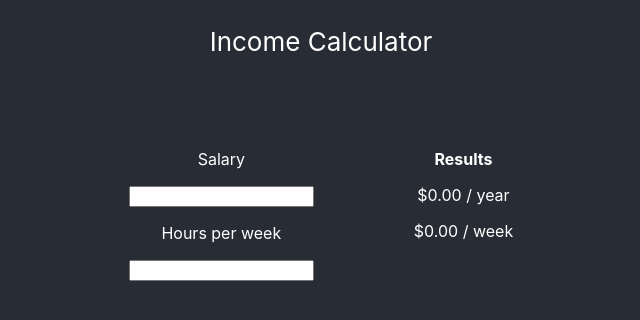
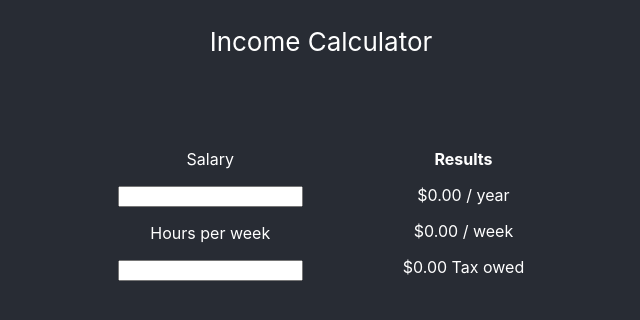
Before and after one commit to sarah-arrrgh/income-calculator, a React (Create React App) app: page / in a window 1280 px wide. Shown: the top 320 px of the page, without its empty margins (319-959 px from the left). Built offline with nearby package versions, Linux system fonts and the light colour scheme.

Commit message:
add function to calculate tax owed on salary, display tax owed

```diff
--- a/src/App.js
+++ b/src/App.js
@@ -17,6 +17,61 @@ function calculateHourlyRate(salary, hours) {
     ? <p>{formatCurrency.format(salary / 52 / hours)} / hour</p>
     : null
 }
+
+// TaxRates variable could look something like:
+// incomeUpTo: taxRate
+// eg.
+// {
+//   0: 10.5,
+//   14000: 17.5,
+//   48000: 30,
+//   70000: 33
+// }
+
+// want this to take variable 'TaxRates' eventually,
+// single source of truth,
+// can be updated,
+// maybe diff folks have diff tax rates?
+// diff tax codes?
+
+function calculateTaxOwed(salary) {
+
+  const bracket1 = 14000
+  const bracket2 = 48000
+  const bracket3 = 70000
+
+  const rate1 = 10.5
+  const rate2 = 17.5
+  const rate3 = 30
+  const rate4 = 33
+
+  let taxOwed = 0
+
+  function calculateTax(amount, rate) {
+    return amount / 100 * rate
+  }
+
+  if (salary > 0) {
+    if (salary <= bracket1) {
+      taxOwed += calculateTax(salary, rate1)
+    } else {
+      taxOwed += calculateTax(bracket1, rate1)
+      if (salary <= bracket2) {
+        taxOwed += calculateTax((salary - bracket1), rate2)
+      } else {
+        taxOwed += calculateTax((bracket2 - bracket1), rate2)
+        if (salary <= bracket3) {
+          taxOwed += calculateTax((salary - bracket2), rate3)
+        } else {
+          taxOwed += calculateTax((bracket3 - bracket2), rate3)
+          taxOwed += calculateTax((salary - bracket3), rate4)
+        }
+      }
+    }
+  }
+  return formatCurrency.format(taxOwed)
+}
+
 function App() {
   const [salary, setSalary] = useState(null)
   const [hours, setHours] = useState(null)
@@ -44,6 +99,7 @@ function App() {
           <p>{ formatCurrency.format(salary) } / year</p>
           <p>{ calculateWeeklyIncome(salary) } / week</p>
           { calculateHourlyRate(salary, hours) }
+          { calculateTaxOwed(salary) } Tax owed
         </div>
       </div>
     </div>
```
